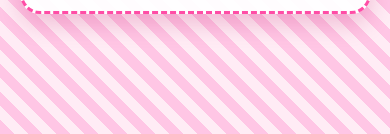
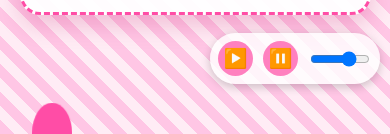
Before and after one commit to mihailoffplay/happy_2025, a plain HTML site: page index.html in a window 390 px wide. Shown: the part 750-884 px from the top of the page. Drawn offline with Linux system fonts and the light colour scheme.

Commit message:
Update index.html

```diff
--- a/index.html
+++ b/index.html
@@ -6,7 +6,7 @@
     <title>Квест: Поиск подарков на день рождения</title>
     <style>
         body {
-            font-family: 'Comic Sans MS', sans-serif;
+            font-family: 'Comic Sans MS', cursive, sans-serif;
             background-color: #ffecf5;
             background-image:
                 repeating-linear-gradient(45deg, #ffc6e5 0px, #ffc6e5 10px, #ffecf5 10px, #ffecf5 20px);
@@ -271,6 +271,40 @@
             margin: 20px 0;
         }
 
+        /* Стили для управления музыкой */
+        .music-controls {
+            position: fixed;
+            bottom: 20px;
+            right: 20px;
+            background-color: rgba(255, 255, 255, 0.8);
+            padding: 10px;
+            border-radius: 50px;
+            display: flex;
+            align-items: center;
+            gap: 10px;
+            box-shadow: 0 3px 10px rgba(0, 0, 0, 0.2);
+            z-index: 100;
+        }
+
+        .music-btn {
+            background: none;
+            border: none;
+            font-size: 1.5em;
+            cursor: pointer;
+            width: 40px;
+            height: 40px;
+            border-radius: 50%;
+            display: flex;
+            align-items: center;
+            justify-content: center;
+            background-color: #ff80bf;
+            color: white;
+        }
+
+        .volume-slider {
+            width: 80px;
+        }
+
         .progress {
             display: flex;
             justify-content: center;
@@ -306,10 +340,33 @@
             .meme-cat {
                 max-width: 200px;
             }
+
+            .music-controls {
+                bottom: 10px;
+                right: 10px;
+                padding: 8px;
+            }
+
+            .music-btn {
+                font-size: 1.2em;
+                width: 35px;
+                height: 35px;
+            }
+
+            .volume-slider {
+                width: 60px;
+            }
         }
     </style>
 </head>
 <body>
+    <!-- Элементы управления музыкой -->
+    <div class="music-controls">
+        <button class="music-btn" id="playBtn">▶️</button>
+        <button class="music-btn" id="pauseBtn">⏸️</button>
+        <input type="range" class="volume-slider" id="volumeSlider" min="0" max="100" value="70">
+    </div>
+
     <div class="container">
         <!-- Страница 1: Приветствие -->
         <div class="page active" id="page1">
@@ -338,8 +395,7 @@
                 <p>Туда выходят подышать,<br>
                    Цветы и стулья там хранят.<br>
                    Оттуда видно всё вокруг,<br>
-                   Что это? Думай, моя Бусинка!
-                    Даже я сам не знаю, что это 😱</p>
+                   Что это? Думай, моя подруга!</p>
             </div>
 
             <div class="answer-form">
@@ -474,8 +530,8 @@
         <div class="page" id="page8">
             <h1>🎉 Поздравляем! 🎉</h1>
             <div class="completed">
-                <p>Ты нашла все три подарка! Ты УМНИЧКА!</p>
-                <p>С днём рождения! Желаю тебе всего самого наилучшего! Урааааа! Фииииии 🎂🥳</p>
+                <p>Ты нашла все три подарка! Ты Умничка!</p>
+                <p>С днём рождения Бусинка Слааадкаая! Желаем тебе всего самого наилучшего! 🎂🥳</p>
             </div>
 
             <div class="cat-container">
@@ -491,7 +547,8 @@
             <button class="restart" onclick="restartGame()">Начать заново</button>
         </div>
     </div>
-     <!-- Аудио элемент -->
+
+    <!-- Аудио элемент -->
     <audio id="backgroundMusic" loop>
         <source src="https://github.com/mihailoffplay/happy_2025/blob/main/Happy_Birthday_2025.mp3" type="audio/mpeg">
         Ваш браузер не поддерживает аудио элемент.
```
